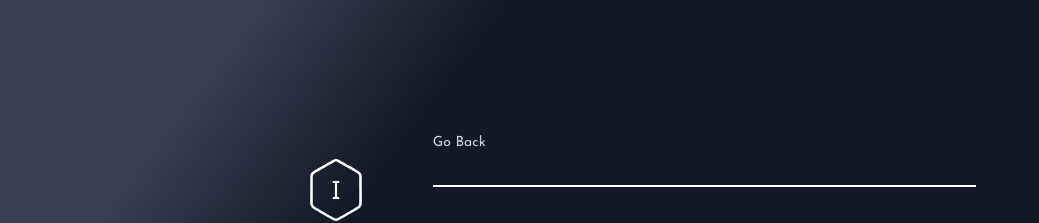
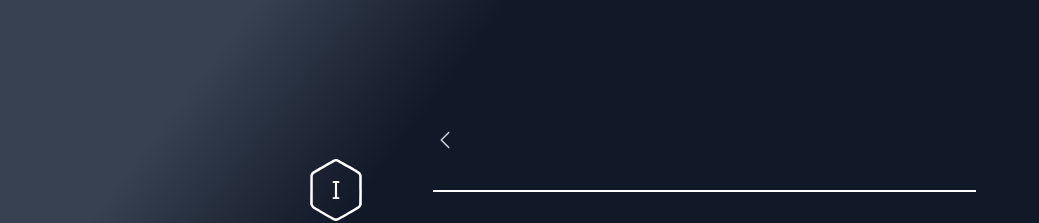
Before and after one commit to CodeSwallow/profile-page, a Next.js app: page /projects/django-blog-site in a window 1280 px wide. Shown: the top 223 px of the page, without its empty margins (0-1039 px from the left). Built offline with nearby package versions, Linux system fonts and the light colour scheme.

Commit message:
chore: replaced go back button text with arrow icon

```diff
--- a/src/pages/projects/[id].js
+++ b/src/pages/projects/[id].js
@@ -51,9 +51,11 @@ export default function Project({projectData}) {
                     <button
                         type="button"
                         onClick={() => router.back()}
-                        className="text-gray-500 text-sm dark:text-gray-300 hover:font-semibold"
+                        className="mt-2 md:mt-0 text-gray-500 text-sm dark:text-gray-300 hover:font-semibold"
                     >
-                        Go Back
+                        <svg xmlns="http://www.w3.org/2000/svg" fill="none" viewBox="0 0 24 24" strokeWidth={1.5} stroke="currentColor" className="w-6 h-6">
+                            <path strokeLinecap="round" strokeLinejoin="round" d="M15.75 19.5L8.25 12l7.5-7.5" />
+                        </svg>
                     </button>
                     <h1 className="border-t-2 border-black dark:border-white pt-12 mb-8 mt-4 sm:mt-8 text-4xl font-bold tracking-tight leading-none text-gray-900 dark:text-white">
                         {projectData.name}
```
